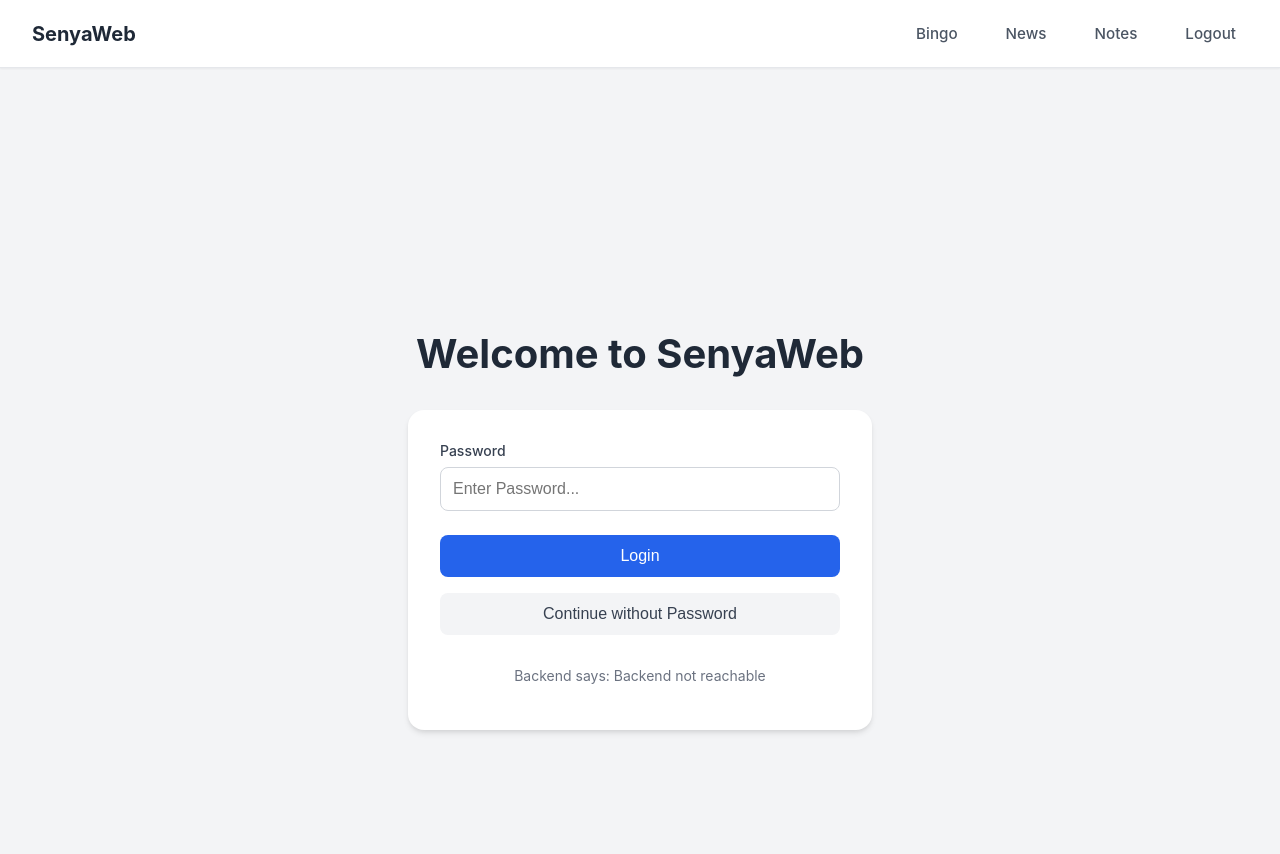
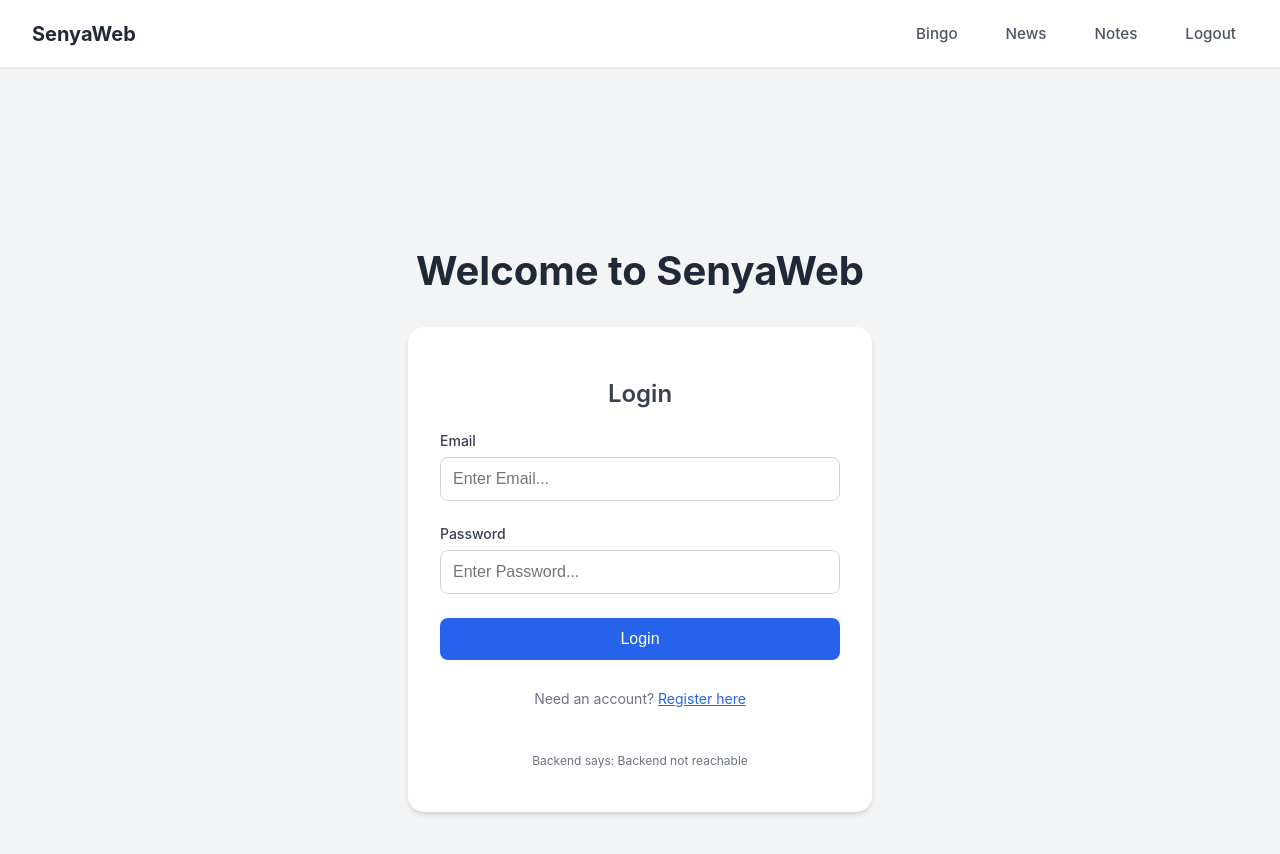
Before and after one commit to TheSenya/senyaweb-fe, a SvelteKit app: page / in a window 1280 px wide. Shown: the top 854 px of the page. Built offline with nearby package versions, Linux system fonts and the light colour scheme; no server answers.

Commit message:
add global wrapper for encryption

```diff
--- a/src/routes/+page.svelte
+++ b/src/routes/+page.svelte
@@ -22,19 +22,72 @@
         }
     });
 
+    let email = "";
     let password = "";
+    let isRegistering = false;
 
-    async function handlePasswordLogin() {
+    // Error states
+    let emailError = "";
+    let passwordError = "";
+    let generalError = "";
+
+    function validateEmail() {
+        const emailRegex = /^[^\s@]+@[^\s@]+\.[^\s@]+$/;
+        if (!email) {
+            emailError = "Email is required";
+            return false;
+        } else if (!emailRegex.test(email)) {
+            emailError = "Please enter a valid email address";
+            return false;
+        }
+        emailError = "";
+        return true;
+    }
+
+    function validatePassword() {
         if (!password) {
-            alert("Please enter a password");
+            passwordError = "Password is required";
+            return false;
+        } else if (password.length < 6) {
+            passwordError = "Password must be at least 6 characters";
+            return false;
+        }
+        passwordError = "";
+        return true;
+    }
+
+    function validate() {
+        // Run both to set errors
+        const isEmailValid = validateEmail();
+        const isPasswordValid = validatePassword();
+        return isEmailValid && isPasswordValid;
+    }
+
+    async function handleSubmit() {
+        generalError = "";
+
+        if (!validate()) {
+            generalError = "Please check your input.";
             return;
         }
 
+        console.log("Starting login process...");
+        console.log(
+            "Endpoint:",
+            isRegistering ? "/auth/register" : "/auth/login",
+        );
+
+        const endpoint = isRegistering ? "/auth/register" : "/auth/login";
+
         try {
             // 1. Encrypt the payload
-            const { encryptedContent, clientPrivateKey } = await encryptRequest({ passcode: password });
+            console.log("Encrypting payload...");
+            const { encryptedContent, clientPrivateKey } = await encryptRequest(
+                { email, password },
+            );
+            console.log("Payload encrypted. Sending request...");
 
-            const res = await fetch(`${PUBLIC_BACKEND_URL}/auth/passcode`, {
+            const res = await fetch(`${PUBLIC_BACKEND_URL}${endpoint}`, {
                 method: "POST",
                 headers: {
                     "Content-Type": "application/json",
@@ -44,74 +97,116 @@
 
             const body = await res.json();
 
-            // 2. Decrypt the response (if it contains encrypted content)
-            // The middleware encrypts ALL responses from the endpoint, even errors.
-            // Handshake errors (400/403) from middleware itself might be plain text,
-            // but let's check for 'content' key.
-
+            // 2. Decrypt the response
             let data;
             if (body.content) {
                 data = await decryptResponse(body.content, clientPrivateKey);
             } else {
-                // Fallback for plain error messages (e.g. middleware rejection)
                 data = body;
             }
 
             if (res.ok) {
-                 // data should contain success: true or token, etc.
-                 // Actually the backend endpoint for /auth/passcode returns what?
-                 // Based on tests it returns { "detail": "..." } or success.
-                 // Let's assume logic similar to previous code: data.success
-                 if (data.success || data.detail === "Correct passcode") {
-                    login({ role: "user", username: "User" });
-                    goto("/home?role=user");
-                 } else {
-                     alert("Unexpected response");
-                 }
+                if (data.success) {
+                    // Auto-login after register, or normal login
+                    login({ role: "user", username: email });
+                    goto("/home");
+                } else {
+                    generalError = isRegistering
+                        ? "Registration failed"
+                        : "Login failed";
+                }
             } else {
-                alert(data.detail || "Login failed");
+                const detail = data.detail || "";
+
+                if (detail.includes("Email already registered")) {
+                    emailError = detail;
+                } else {
+                    generalError =
+                        detail ||
+                        (isRegistering
+                            ? "Registration failed"
+                            : "Login failed");
+                }
             }
         } catch (e: any) {
             console.error(e);
-            alert(`Login failed: ${e.message}`);
+            generalError = `Connection Error: ${e.message}`;
         }
     }
 
-    async function handleGuestLogin() {
-        // Guest login doesn't need backend verification for now
-        login({ role: "guest", username: "Guest" });
-        goto("/home?role=guest");
+    function toggleMode() {
+        isRegistering = !isRegistering;
+        email = "";
+        password = "";
+        emailError = "";
+        passwordError = "";
+        generalError = "";
     }
 </script>
 
 <main>
     <h1 class="welcome">Welcome to SenyaWeb</h1>
-    <form class="access-card" on:submit|preventDefault={handlePasswordLogin}>
-        <div class="password-card">
+    <form class="access-card" on:submit|preventDefault={handleSubmit}>
+        <h2 class="form-title">{isRegistering ? "Create Account" : "Login"}</h2>
+
+        <div class="input-group">
+            <label for="email">Email</label>
+            <input
+                type="email"
+                id="email"
+                placeholder="Enter Email..."
+                bind:value={email}
+                on:blur={validateEmail}
+                on:input={() => emailError && validateEmail()}
+                class:invalid={emailError}
+            />
+            {#if emailError}
+                <span class="error-msg">{emailError}</span>
+            {/if}
+        </div>
+        <div class="input-group">
             <label for="password">Password</label>
             <input
                 type="password"
                 id="password"
                 placeholder="Enter Password..."
                 bind:value={password}
+                on:blur={validatePassword}
+                on:input={() => passwordError && validatePassword()}
+                class:invalid={passwordError}
             />
+            {#if passwordError}
+                <span class="error-msg">{passwordError}</span>
+            {/if}
         </div>
+
+        {#if generalError}
+            <div class="general-error">{generalError}</div>
+        {/if}
+
         <div class="action-card">
             <div class="real-user-action">
-                <button class="user-login-button" type="submit"> Login </button>
-            </div>
-            <div class="guest-action">
-                <button
-                    class="guest-login-button"
-                    type="button"
-                    on:click={handleGuestLogin}
-                >
-                    Continue without Password
+                <button class="user-login-button" type="submit">
+                    {isRegistering ? "Register" : "Login"}
                 </button>
             </div>
-            <p
-                style="text-align: center; margin-top: 1rem; color: #6b7280; font-size: 0.875rem;"
-            >
+
+            <div class="toggle-action">
+                <p>
+                    {isRegistering
+                        ? "Already have an account?"
+                        : "Need an account?"}
+                    <button
+                        type="button"
+                        class="link-button"
+                        on:click={toggleMode}
+                    >
+                        {isRegistering ? "Login here" : "Register here"}
+                    </button>
+                </p>
+            </div>
+
+            <p class="backend-msg">
                 Backend says: {backendMessage}
             </p>
         </div>
@@ -154,7 +249,15 @@
             0 2px 4px -1px rgba(0, 0, 0, 0.06);
     }
 
-    .password-card {
+    .form-title {
+        font-size: 1.5rem;
+        font-weight: 600;
+        margin-bottom: 1.5rem;
+        text-align: center;
+        color: #374151;
+    }
+
+    .input-group {
         margin-bottom: 1.5rem;
     }
 
@@ -191,7 +294,6 @@
     }
 
     button {
-        width: 100%;
         padding: 0.75rem;
         border: none;
         border-radius: 0.5rem;
@@ -202,6 +304,7 @@
     }
 
     .user-login-button {
+        width: 100%;
         color: white;
         background-color: #2563eb;
     }
@@ -210,12 +313,61 @@
         background-color: #1d4ed8;
     }
 
-    .guest-login-button {
-        color: #374151;
-        background-color: #f3f4f6;
+    .toggle-action {
+        text-align: center;
+        font-size: 0.875rem;
+        color: #6b7280;
     }
 
-    .guest-login-button:hover {
-        background-color: #e5e7eb;
+    .link-button {
+        background: none;
+        border: none;
+        color: #2563eb;
+        cursor: pointer;
+        padding: 0;
+        font: inherit;
+        text-decoration: underline;
+        width: auto;
+    }
+
+    .link-button:hover {
+        color: #1d4ed8;
+        background: none;
+    }
+
+    .backend-msg {
+        text-align: center;
+        margin-top: 1rem;
+        color: #6b7280;
+        font-size: 0.75rem;
+    }
+
+    /* Error Styling */
+    .error-msg {
+        color: #ef4444;
+        font-size: 0.8rem;
+        margin-top: 0.25rem;
+        display: block;
+    }
+
+    input.invalid {
+        border-color: #ef4444;
+        background-color: #fef2f2;
+    }
+
+    input.invalid:focus {
+        border-color: #ef4444;
+        box-shadow: 0 0 0 3px rgba(239, 68, 68, 0.2);
+    }
+
+    .general-error {
+        margin-bottom: 1rem;
+        padding: 0.75rem;
+        border-radius: 0.5rem;
+        background-color: #fef2f2;
+        border: 1px solid #fee2e2;
+        color: #b91c1c;
+        text-align: center;
+        font-size: 0.9rem;
     }
 </style>
```
Also changed, not shown: src/lib/api.ts (added, +136 -0 lines), src/routes/bingo/+page.svelte (+20 -37 lines).
